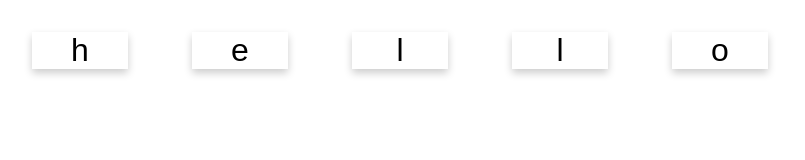
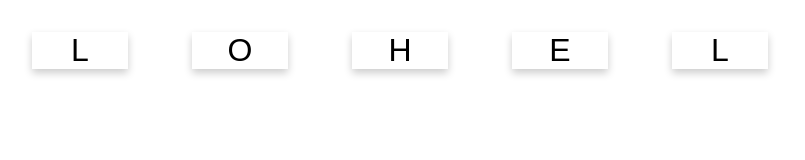
Before and after one commit to ppenjolicy/3SA03, a React (Create React App) app: page / in a window 1280 px wide. Shown: the top 160 px of the page, without its empty margins (0-805 px from the left). Built offline with nearby package versions, Linux system fonts and the light colour scheme.

Commit message:
6Game Logic

```diff
--- a/src/CharacterCard.js
+++ b/src/CharacterCard.js
@@ -8,6 +8,12 @@ export default class CharacterCard extends Component {
             active: false,
         }
     }
+
+    componentDidUpdate(prevProps){
+        if(prevProps.attempt != this.props.attempt){
+        this.setState({active: false})
+        }
+       }
 
     activate = () => {
         if (!this.state.active) {
--- a/src/WordCard.js
+++ b/src/WordCard.js
@@ -1,7 +1,19 @@
 import React, { Component } from 'react';
 import './App.css';
 import CharacterCard from './CharacterCard';
+import _ from 'lodash';
 
+const prepareStateFromWord = (given_word) => {
+    let word = given_word.toUpperCase()
+    let chars = _.shuffle(Array.from(word))
+    return {
+        word,
+        chars,
+        attempt: 1,
+        guess: [],
+        completed: false
+    }
+}
 export default class WordCard extends Component {
     constructor(props) {
         super(props);
@@ -9,14 +21,37 @@ export default class WordCard extends Component {
             attempt: '',
         }
     }
-    activationHandler = c => { console.log(`${c} has been activated.`) }
+
+    componentWillMount(){
+        let data = prepareStateFromWord(this.props.value);
+        this.setState({
+            word: data.word,
+            chars: data.chars,
+            attempt: data.attempt,
+            guess: data.guess,
+            completed: data.completed
+        })
+    }
+
+    activationHandler = (c) => {
+        let guess = [...this.state.guess, c]
+        this.setState({ guess })
+        if (guess.length == this.state.chars.length) {
+            if (guess.join('').toString() == this.state.word) {
+                this.setState({ guess: [], completed: true })
+            } else {
+                this.setState({ guess: [], attempt: this.state.attempt + 1 })
+            }
+        }
+    }
 
     render() {
+        console.log(this.state);
         return (
             <div>
-                {Array.from(this.props.value).map((c, i) =>
-                <CharacterCard value={c} key={i} attempt={this.state.attempt}
-                activationHandler={this.activationHandler}/>)}
+                { this.state.chars.map((c, i) =>
+                    <CharacterCard value={c} key={i} attempt={this.state.attempt}
+                        activationHandler={this.activationHandler} />)}
             </div>
         );
     }
```
